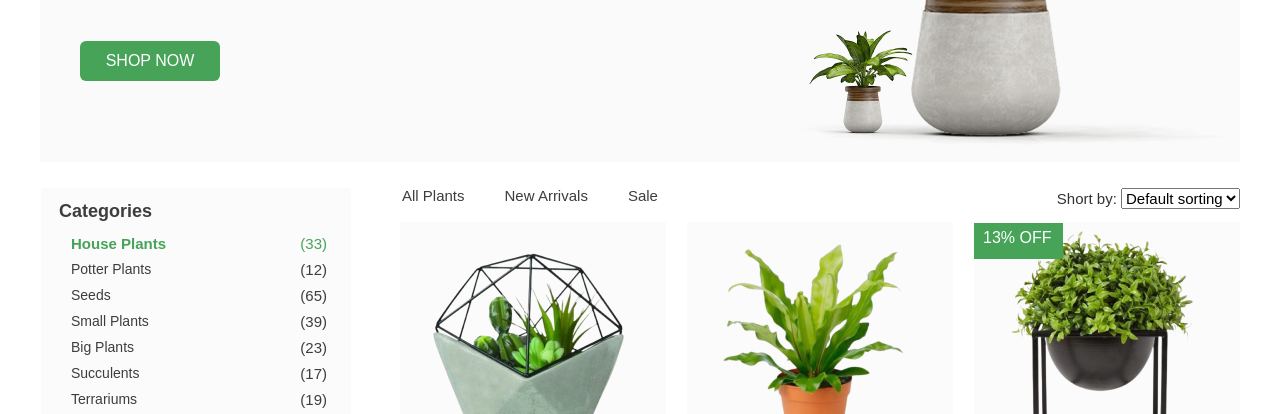
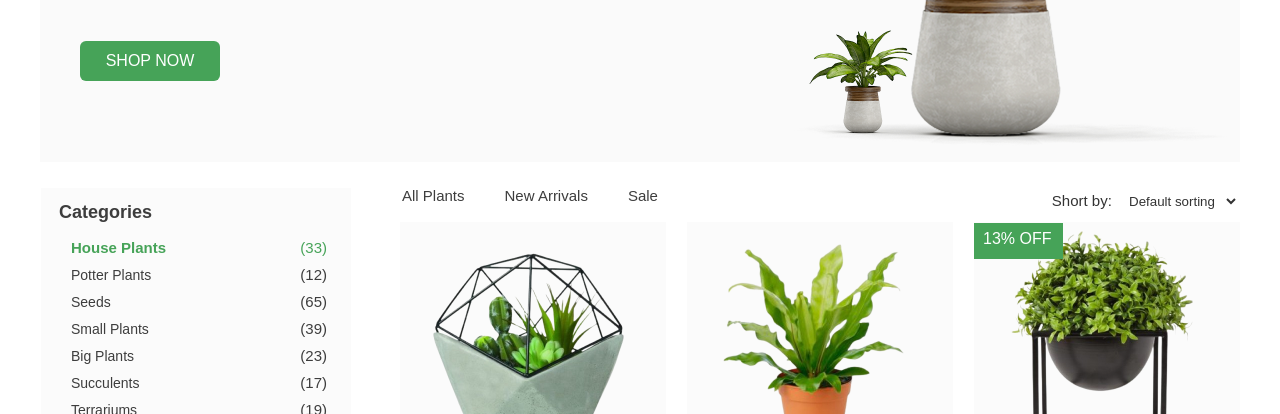
Before and after one commit to kerimovmeybi-bit/My-Homework, a plain HTML site: page index.html in a window 1280 px wide. Shown: the part 381-795 px from the top of the page. Drawn offline with Linux system fonts and the light colour scheme; a web font is replaced by a local one.

Commit message:
Update index and css files

```diff
--- a/css/styles.css
+++ b/css/styles.css
@@ -433,6 +433,20 @@ a {
     color: #333;
     position: absolute;
     right: 0px;
+}
+
+.sort-box select {
+    border: 1px solid rgba(0, 0, 0, 0);
+    border-radius: 4px;
+    padding: 4px 8px;
+    background-color: #fff;
+    color: #333;
+    cursor: pointer;
+    transition: border-color 0.3s ease;
+}
+
+.sort-box select:hover {
+    border-color: rgba(0, 0, 0, 0.4);
 }
 
 .cards-wrap {
--- a/index.html
+++ b/index.html
@@ -7,8 +7,6 @@
     <title>GreenShop</title>
     <link rel="stylesheet" href="./css/styles.css">
     <link rel="stylesheet" href="./fronts/stylesheet.css">
-    <link rel="stylesheet" href="./css/normalize.css">
-    <link rel="stylesheet" href="./css/reset200802.css">
 </head>
 
 <body>
@@ -72,6 +70,7 @@
         </div>
     </header>
     <main>
+        <section>
             <div class="wrapper">
                 <div class="text">
                     <p class="title">Welcome to GreenShop</p>
@@ -79,7 +78,8 @@
                         Better <span class="highlight"> Planet</span>
                     </h1>
                     <p class="content">
-                    We are an online plant shop offering a wide range of cheap and trendy plants. Use<br>our plants to
+                        We are an online plant shop offering a wide range of cheap and trendy plants. Use<br>our plants
+                        to
                         create an unique Urban Jungle. Order your favorite plants!
                     </p>
                     <div class="click">
@@ -93,6 +93,8 @@
                     <img src="./images/02.png" alt="plant" class="small-plant">
                 </div>
             </div>
+        </section>
+        <section>
             <div class="container-two">
                 <aside class="categories">
                     <h3>Categories</h3>
@@ -430,6 +432,8 @@
                     </div>
                 </div>
             </div>
+        </section>
+        <section>
             <div class="container-three">
                 <div class="plant-card">
                     <img src="./images/card-image5.png" alt="card-image" class="card-image2">
@@ -495,8 +499,10 @@
                     </div>
                 </div>
             </div>
+        </section>
     </main>
     <footer>
+        <section>
             <div class="container-four">
                 <div class="card-items-one">
                     <img src="./images/Picture-1.png" alt="plant" class="image-plant">
@@ -526,8 +532,10 @@
                     <input placeholder="enter your email address..." name="email" class="email-input">
                     <button class="join-btn" type="button">Join</button>
                     <p class="content-p">
-                    We usually post offers and challenges in newsletter. We’re your online houseplant destination. We
-                    offer a wide range of houseplants and accessories shipped directly from our (green)house to yours!
+                        We usually post offers and challenges in newsletter. We’re your online houseplant destination.
+                        We
+                        offer a wide range of houseplants and accessories shipped directly from our (green)house to
+                        yours!
                     </p>
                 </div>
             </div>
@@ -607,6 +615,7 @@
                 </div>
             </div>
             <p class="text-end">© 2021 GreenShop. All Rights Reserved.</p>
+        </section>
     </footer>
 </body>
 
```
Lines whose indentation alone changed are shown as unchanged.
